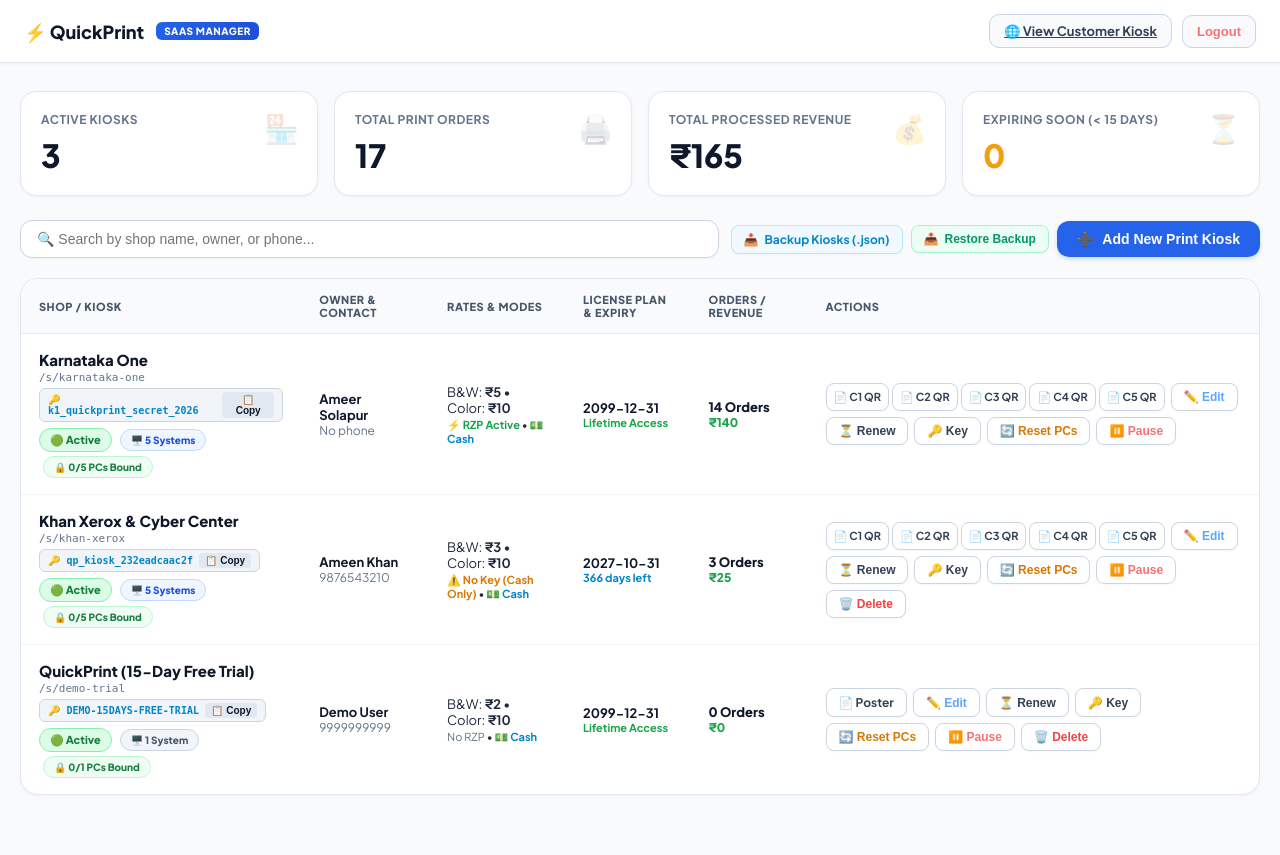
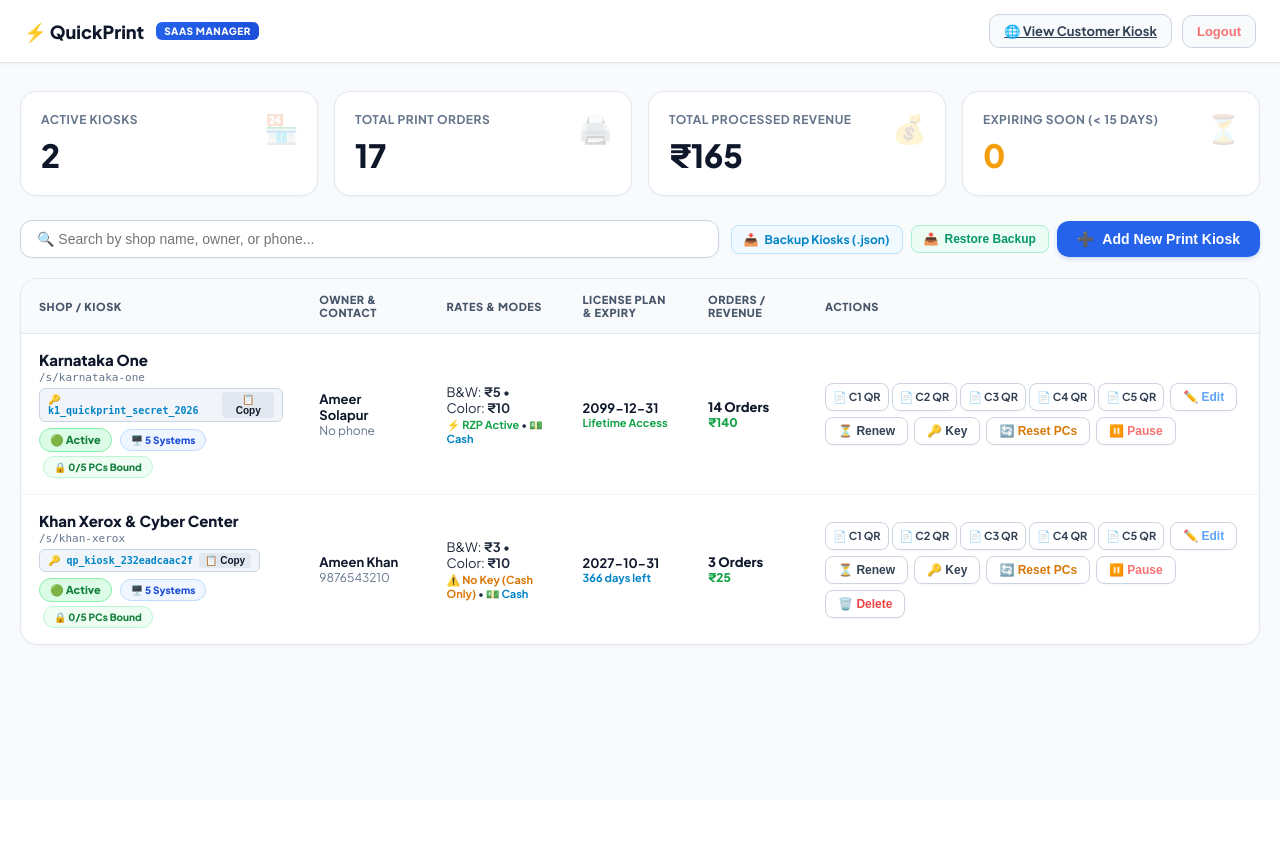
Before and after one commit to mantradevice65/quickprint-cloud, a Flask app: page /super-admin in a window 1280 px wide. After the commit the page ends 646 px from the top, so only its background shows below. Run offline with Flask 3, Linux system fonts and the light colour scheme; the visitor is signed in with stand-in values (Sample User, id 1); data comes from the database, SQL or seed files in the repository; both versions use the stored data as it was after the commit; data that the repository does not hold is empty; some libraries are stand-ins or nearby versions.

Commit message:
Remove trial option, add 3-month and 6-month plans, and add admin contact 7760606262

```diff
--- a/app.py
+++ b/app.py
@@ -394,12 +394,7 @@ def get_shop_by_api_key(api_key):
     conn = sqlite3.connect(DB_FILE)
     conn.row_factory = sqlite3.Row
     c = conn.cursor()
-    c.execute("""
-        SELECT * FROM shops
-        WHERE kiosk_api_key = ?
-           OR (slug = 'demo-trial' AND ? IN ('DEMO-15DAYS-FREE-TRIAL', 'DEMO-2DAYS-FREE-TRIAL', 'DEMO-FREE-TRIAL'))
-        LIMIT 1
-    """, (api_key, api_key))
+    c.execute("SELECT * FROM shops WHERE kiosk_api_key = ? LIMIT 1", (api_key,))
     row = c.fetchone()
     conn.close()
     if row:
@@ -2565,12 +2560,7 @@ def api_kiosk_activate():
     conn = sqlite3.connect(DB_FILE)
     conn.row_factory = sqlite3.Row
     c = conn.cursor()
-    c.execute("""
-        SELECT * FROM shops
-        WHERE kiosk_api_key = ?
-           OR (slug = 'demo-trial' AND ? IN ('DEMO-15DAYS-FREE-TRIAL', 'DEMO-2DAYS-FREE-TRIAL', 'DEMO-FREE-TRIAL'))
-        LIMIT 1
-    """, (api_key, api_key))
+    c.execute("SELECT * FROM shops WHERE kiosk_api_key = ? LIMIT 1", (api_key,))
     shop = c.fetchone()
     conn.close()
 
@@ -2703,7 +2693,12 @@ def kiosk_pending_jobs():
         try:
             exp_date = datetime.strptime(exp_str, "%Y-%m-%d").date()
             if datetime.now().date() > exp_date:
-                return jsonify({"error": "Shop license expired", "expired": True, "pending_jobs": []}), 403
+                return jsonify({
+                    "error": "⛔ Shop license expired! To renew your 3-Month or 6-Month subscription, please contact Administrator: 7760606262",
+                    "expired": True,
+                    "support_phone": "7760606262",
+                    "pending_jobs": []
+                }), 403
         except Exception:
             pass
 
@@ -2728,46 +2723,11 @@ def kiosk_pending_jobs():
     except Exception:
         pass
 
-    # Check if this is a Shared Demo / Trial Account (allows 2,000 systems with 48h clock, no counter clash)
-    is_demo_trial = bool(
-        shop.get("slug") == "demo-trial" or
-        shop.get("is_demo") == 1 or
-        "DEMO" in (shop.get("kiosk_api_key") or "").upper()
-    )
-
     # Hardware Machine ID & Seat Enforcement
     if machine_id:
         c.execute("SELECT * FROM kiosk_devices WHERE shop_slug = ? AND machine_id = ?", (shop["slug"], machine_id))
         dev = c.fetchone()
-        max_allowed = 2000 if is_demo_trial else int(shop.get("num_counters") or (5 if shop.get("slug") == "karnataka-one" else 2))
-
-        # Check Per-Machine 48-Hour Trial Expiry if Demo Key
-        if is_demo_trial and dev:
-            dev_started = None
-            try:
-                if "created_at" in dev.keys() and dev["created_at"]:
-                    dev_started = dev["created_at"]
-                elif dev["last_seen"]:
-                    dev_started = dev["last_seen"]
-            except Exception:
-                pass
-
-            if dev_started:
-                try:
-                    start_dt = datetime.strptime(dev_started, "%Y-%m-%d %H:%M:%S")
-                    hours_elapsed = (datetime.now() - start_dt).total_seconds() / 3600.0
-                    if hours_elapsed > 360.0:
-                        conn.close()
-                        return jsonify({
-                            "error": "⛔ 15-Day Free Trial Expired for this PC! Please enter your permanent License Key in Settings.",
-                            "trial_expired": True,
-                            "expired": True,
-                            "hours_used": round(hours_elapsed, 1),
-                            "days_used": round(hours_elapsed / 24.0, 1),
-                            "pending_jobs": []
-                        }), 403
-                except Exception:
-                    pass
+        max_allowed = int(shop.get("num_counters") or (5 if shop.get("slug") == "karnataka-one" else 2))
 
         if not dev:
             c.execute("SELECT COUNT(*) FROM kiosk_devices WHERE shop_slug = ?", (shop["slug"],))
@@ -2775,10 +2735,11 @@ def kiosk_pending_jobs():
             if dev_count >= max_allowed:
                 conn.close()
                 return jsonify({
-                    "error": f"⛔ License Limit Reached! Max {max_allowed} System(s) Allowed. Please upgrade in Super Admin.",
+                    "error": f"⛔ License Limit Reached! Max {max_allowed} System(s) Allowed. To upgrade or add more counters, contact Administrator: 7760606262",
                     "license_limit_reached": True,
                     "max_allowed": max_allowed,
                     "registered_count": dev_count,
+                    "support_phone": "7760606262",
                     "pending_jobs": []
                 }), 403
 
@@ -2790,23 +2751,23 @@ def kiosk_pending_jobs():
             """, (shop["slug"], machine_id, counter_name, counter_num, now_str, request.remote_addr, now_str))
             conn.commit()
 
-        # Active Counter 1-to-1 Protection (Zero Double Print) - Skipped for Demo, Enforced for Real Shops
-        if not is_demo_trial:
-            active_cutoff = (datetime.now() - timedelta(seconds=35)).strftime("%Y-%m-%d %H:%M:%S")
-            c.execute("""
-                SELECT machine_id, counter_name FROM kiosk_devices
-                WHERE shop_slug = ? AND counter_num = ? AND machine_id != ? AND last_seen > ?
-            """, (shop["slug"], counter_num, machine_id, active_cutoff))
-            clash = c.fetchone()
-            if clash:
-                conn.close()
-                return jsonify({
-                    "error": f"⚠️ {counter_name} is already ACTIVE on another PC! Please select Counter 2 or higher in Settings.",
-                    "counter_busy": True,
-                    "active_counter": counter_num,
-                    "clash_machine": clash["machine_id"],
-                    "pending_jobs": []
-                }), 409
+        # Active Counter 1-to-1 Protection (Zero Double Print)
+        active_cutoff = (datetime.now() - timedelta(seconds=35)).strftime("%Y-%m-%d %H:%M:%S")
+        c.execute("""
+            SELECT machine_id, counter_name FROM kiosk_devices
+            WHERE shop_slug = ? AND counter_num = ? AND machine_id != ? AND last_seen > ?
+        """, (shop["slug"], counter_num, machine_id, active_cutoff))
+        clash = c.fetchone()
+        if clash:
+            conn.close()
+            return jsonify({
+                "error": f"⚠️ {counter_name} is already ACTIVE on another PC! Please select Counter 2 or higher in Settings, or contact: 7760606262",
+                "counter_busy": True,
+                "active_counter": counter_num,
+                "clash_machine": clash["machine_id"],
+                "support_phone": "7760606262",
+                "pending_jobs": []
+            }), 409
 
         # Update heartbeat and counter
         now_str = datetime.now().strftime("%Y-%m-%d %H:%M:%S")
--- a/shops_registry.json
+++ b/shops_registry.json
@@ -46,30 +46,5 @@
     "created_at": "2026-10-31 09:56:06",
     "lifetime_jobs": 3,
     "lifetime_revenue": 25.0
-  },
-  {
-    "id": 3,
-    "slug": "demo-trial",
-    "shop_name": "QuickPrint (15-Day Free Trial)",
-    "owner_name": "Demo User",
-    "phone": "9999999999",
-    "upi_id": "k1afzalpur@ybl",
-    "upi_name": "QuickPrint Demo",
-    "razorpay_enabled": 0,
-    "razorpay_key_id": "",
-    "razorpay_key_secret": "",
-    "rate_bw": 2.0,
-    "rate_color": 10.0,
-    "enable_cash_payment": 1,
-    "counter_name": "Demo Counter",
-    "num_counters": 2000,
-    "kiosk_api_key": "DEMO-15DAYS-FREE-TRIAL",
-    "plan_type": "trial",
-    "subscription_expiry": "2099-12-31",
-    "is_active": 1,
-    "is_demo": 1,
-    "created_at": "2026-11-11 19:15:00",
-    "lifetime_jobs": 0,
-    "lifetime_revenue": 0.0
   }
 ]
--- a/templates/super_admin.html
+++ b/templates/super_admin.html
@@ -488,15 +488,16 @@
           <div class="form-group">
             <label class="form-label">License Plan</label>
             <select id="addPlanType" class="form-select" onchange="adjustValidityByPlan()">
-              <option value="yearly" selected>1 Year Subscription (365 Days)</option>
+              <option value="3months" selected>3 Months Subscription (90 Days)</option>
+              <option value="6months">6 Months Subscription (180 Days)</option>
+              <option value="yearly">1 Year Subscription (365 Days)</option>
               <option value="monthly">Monthly Subscription (30 Days)</option>
-              <option value="trial">7-Day Free Trial</option>
               <option value="lifetime">Lifetime License</option>
             </select>
           </div>
           <div class="form-group">
             <label class="form-label">Validity (Days)</label>
-            <input type="number" id="addValidityDays" class="form-input" value="365" required>
+            <input type="number" id="addValidityDays" class="form-input" value="90" required>
           </div>
         </div>
 
@@ -697,11 +698,10 @@
       <div class="form-group">
         <label class="form-label">Add Validity Period</label>
         <select id="renewDurationSelect" class="form-select">
-          <option value="365" selected>+ 1 Year (365 Days)</option>
+          <option value="90" selected>+ 3 Months (90 Days)</option>
+          <option value="180">+ 6 Months (180 Days)</option>
+          <option value="365">+ 1 Year (365 Days)</option>
           <option value="30">+ 1 Month (30 Days)</option>
-          <option value="90">+ 3 Months (90 Days)</option>
-          <option value="180">+ 6 Months (180 Days)</option>
-          <option value="7">+ 7 Days Trial</option>
           <option value="lifetime">Set as Lifetime License</option>
         </select>
       </div>
@@ -993,9 +993,10 @@
     function adjustValidityByPlan() {
       const plan = document.getElementById('addPlanType').value;
       const valInput = document.getElementById('addValidityDays');
-      if (plan === 'yearly') valInput.value = 365;
+      if (plan === '3months') valInput.value = 90;
+      else if (plan === '6months') valInput.value = 180;
+      else if (plan === 'yearly') valInput.value = 365;
       else if (plan === 'monthly') valInput.value = 30;
-      else if (plan === 'trial') valInput.value = 7;
       else if (plan === 'lifetime') valInput.value = 36500;
     }
 
```
Also changed, not shown: jobs.db.
